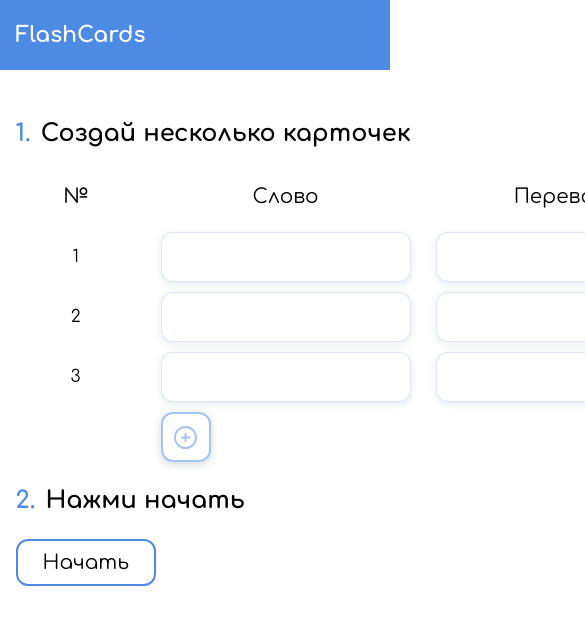
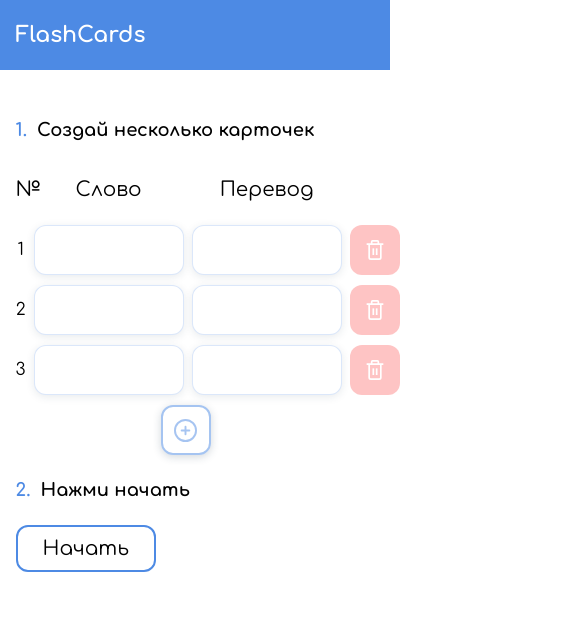
Before and after one commit to waytoYA/flashcards-spa, a React (Create React App) app: page / in a window 390 px wide. Shown: the top 624 px of the page, 585 px wide, since content can reach past the window. Built offline with nearby package versions, Linux system fonts and the light colour scheme.

Commit message:
beta version 0.11

```diff
--- a/package.json
+++ b/package.json
@@ -1,6 +1,7 @@
 {
   "name": "flashcards",
   "version": "0.1.0",
+  "homepage": "https://waytoya.github.io/flashcards-spa",
   "private": true,
   "dependencies": {
     "@testing-library/jest-dom": "^5.16.5",
@@ -17,6 +18,8 @@
     "web-vitals": "^2.1.4"
   },
   "scripts": {
+    "predeploy": "npm run build",
+    "deploy": "gh-pages -d build",
     "start": "react-scripts start",
     "build": "react-scripts build",
     "test": "react-scripts test",
@@ -39,5 +42,8 @@
       "last 1 firefox version",
       "last 1 safari version"
     ]
+  },
+  "devDependencies": {
+    "gh-pages": "^4.0.0"
   }
 }
--- a/src/components/Header.tsx
+++ b/src/components/Header.tsx
@@ -5,7 +5,7 @@ const Header = () => {
     return (
       <div className='header'>
          <div className='header__name'>
-            <a href='/'>FlashCards</a>
+            <a href="&">FlashCards</a>
          </div>
 
       </div>
--- a/src/components/TableRow.tsx
+++ b/src/components/TableRow.tsx
@@ -1,4 +1,3 @@
-import { observer } from 'mobx-react-lite';
 import React, { FC, useEffect, useState, useContext} from 'react';
 import { Cards } from '..';
 import { ICard } from './Menu';
--- a/src/interface/sass/blocks/_menu.scss
+++ b/src/interface/sass/blocks/_menu.scss
@@ -78,6 +78,8 @@
 }
 .table__row--delete{
     width: 50px;
+    min-width: 50px;
+    height: 50px;
 
     border-radius: $main-radius;
     background-color: $main-red-4;
@@ -99,3 +101,28 @@
         background-color: rgba(77, 138, 228, 0.05);
     }
 }
+
+@media (max-width: 800px) {
+    .table__row--input {
+        width: 150px;
+    }
+    .table__row--word{
+        width: 150px;
+    }
+}
+
+@media (max-width: 600px) {
+    .table__row--number {
+        width: 10px;
+    }
+}
+@media (max-width: 500px) {
+    .table__row__block {
+        & + & {
+            margin-left: 8px;
+        }
+    }
+    .menu__block--title{
+        font-size: 18px;
+    }
+}
--- a/src/interface/sass/main.css
+++ b/src/interface/sass/main.css
@@ -155,6 +155,8 @@ img {
 
 .table__row--delete {
   width: 50px;
+  min-width: 50px;
+  height: 50px;
   border-radius: 12px;
   background-color: rgba(252, 108, 108, 0.4);
   cursor: pointer;
@@ -173,6 +175,30 @@ img {
 
 .menu__block--button:hover {
   background-color: rgba(77, 138, 228, 0.05);
+}
+
+@media (max-width: 800px) {
+  .table__row--input {
+    width: 150px;
+  }
+  .table__row--word {
+    width: 150px;
+  }
+}
+
+@media (max-width: 600px) {
+  .table__row--number {
+    width: 10px;
+  }
+}
+
+@media (max-width: 500px) {
+  .table__row__block + .table__row__block {
+    margin-left: 8px;
+  }
+  .menu__block--title {
+    font-size: 18px;
+  }
 }
 
 .menuEdit {
```
Also changed, not shown: 2 other files (tests, documents, lock files or other folders).
